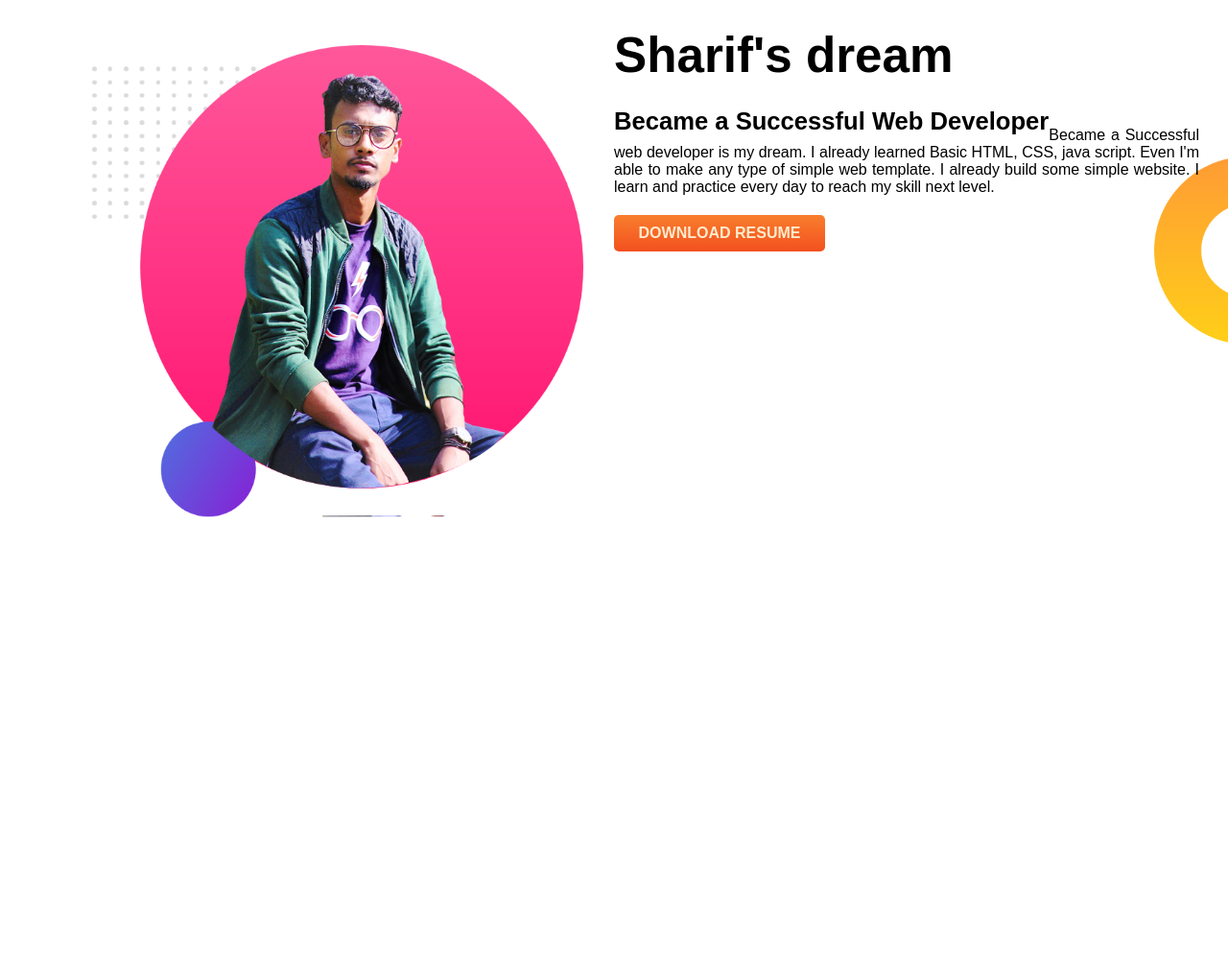
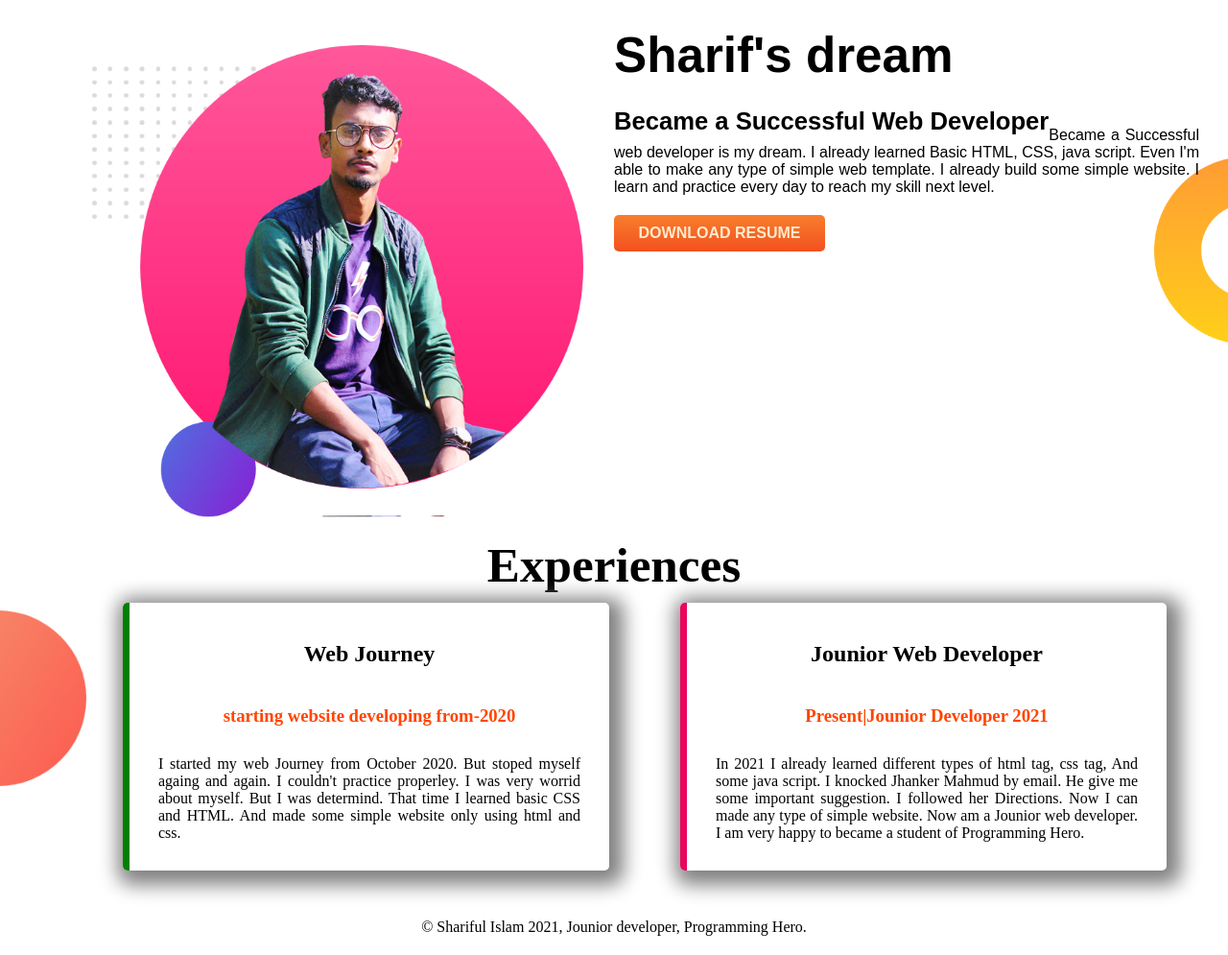
Before and after one commit to sharifok1/my_personal_website, a plain HTML site: page index.html in a window 1280 px wide. Shown: the part 596-1591 px from the top of the page at 96% size. Before the commit the page ends 1135 px from the top, so only its background shows below. Drawn offline with Linux system fonts and the light colour scheme.

Commit message:
final commit

```diff
--- a/index.html
+++ b/index.html
@@ -49,10 +49,36 @@
         </div>
     </section>
 
+    <section class="my_stage">
+        <h1>Experiences</h1>
 
+        <div class="exp-div">
+        <div class="web-journey ">
+            <h2 class="exp-hed">Web Journey</h2>
+            <h3 style="color:orangered">starting website developing from-2020</h3>
+            <p class="my-exp">I started my web Journey from October 2020. But stoped myself againg
+                and again. I couldn't practice properley. I was very worrid about myself.
+                But I was determind. That time I learned basic CSS and HTML. And made some
+                simple website only using html and css.
+            </p>
+        </div>
 
-    <section class="my_stage"></section>
-    <footer></footer>
+        <div class="web-junior">
+        <h2 class="exp-hed" >Jounior Web Developer</h2>
+        <h3 style="color:orangered">Present|Jounior Developer 2021</h3>
+        <p class="my-exp">
+            In 2021 I already learned different types of html tag, css tag, And some java script.
+            I knocked Jhanker Mahmud by email. He give me some important suggestion. I followed her
+            Directions. Now I can made any type of simple website. Now am a Jounior web developer.
+            I am very happy to became a student of Programming Hero.
+        </p>
+    </div>
+    </div>
+
+    </section>
+    <footer>
+        <div class="foter">© Shariful Islam 2021, Jounior developer, Programming Hero.</div>
+    </footer>
 
 </body>
 </html>
--- a/style.css
+++ b/style.css
@@ -102,3 +102,48 @@ a{
     font-weight: 700;
 
 }
+.my_stage{
+    background-image: url(exp-bg.png);
+    background-repeat: no-repeat;
+    background-size: 7%;
+    background-position-y: center;
+    text-align: center;
+    padding-top: 20px;
+}
+
+.exp-div{
+
+    display: flex;
+}
+.web-journey{
+
+    margin: 10px;
+    width: 40%;
+    margin-left: 10%;
+    margin-right:5%;
+    border-radius: 5px;
+    box-shadow:5px 5px 20px 10px gray;
+    border-left: 7px solid green;
+}
+.web-junior{
+
+    width: 40%;
+    margin: 10px;
+    margin-left: 10px;
+    margin-right: 5%;
+    border-radius: 5px;
+    box-shadow:5px 5px 20px 10px gray;
+    border-left: 7px solid rgb(233, 6, 93);
+}
+.exp-hed{
+    padding :40px;
+}
+.my-exp{
+    padding:30px;
+}
+.foter{
+    margin-top: 20px;;
+    padding-top:100px;
+    padding: 20px;
+    text-align: center;
+}
```
